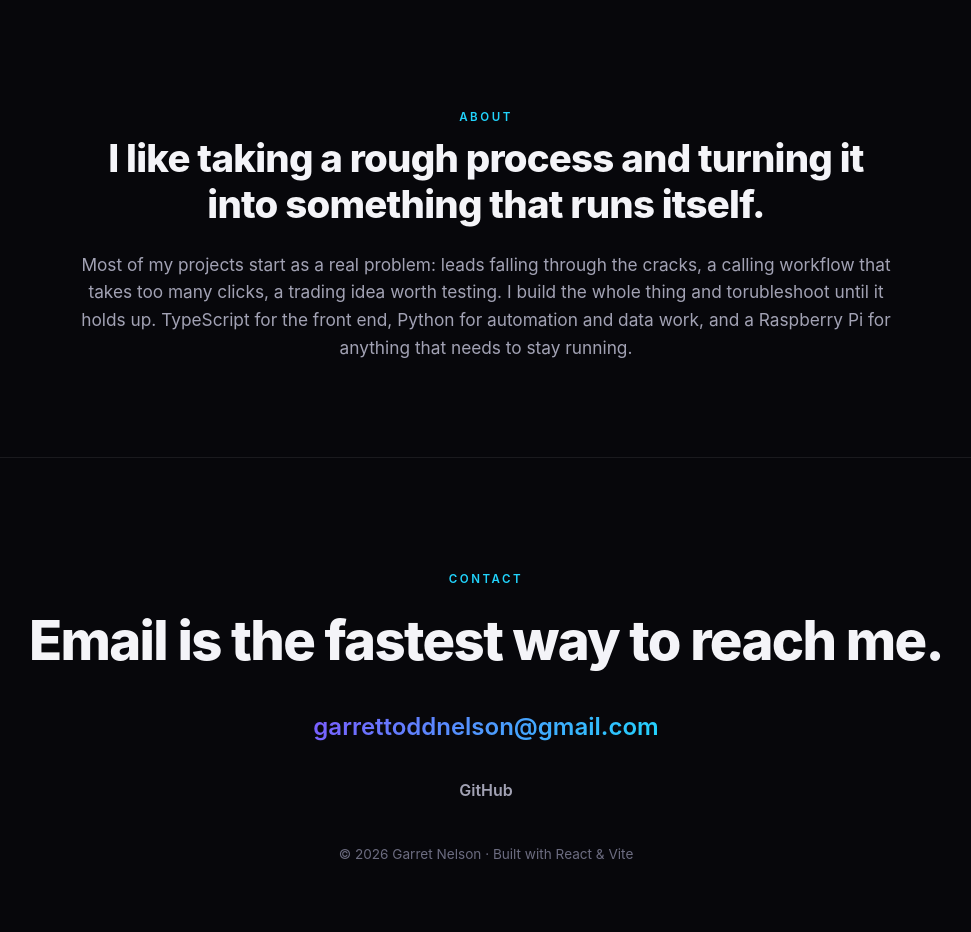
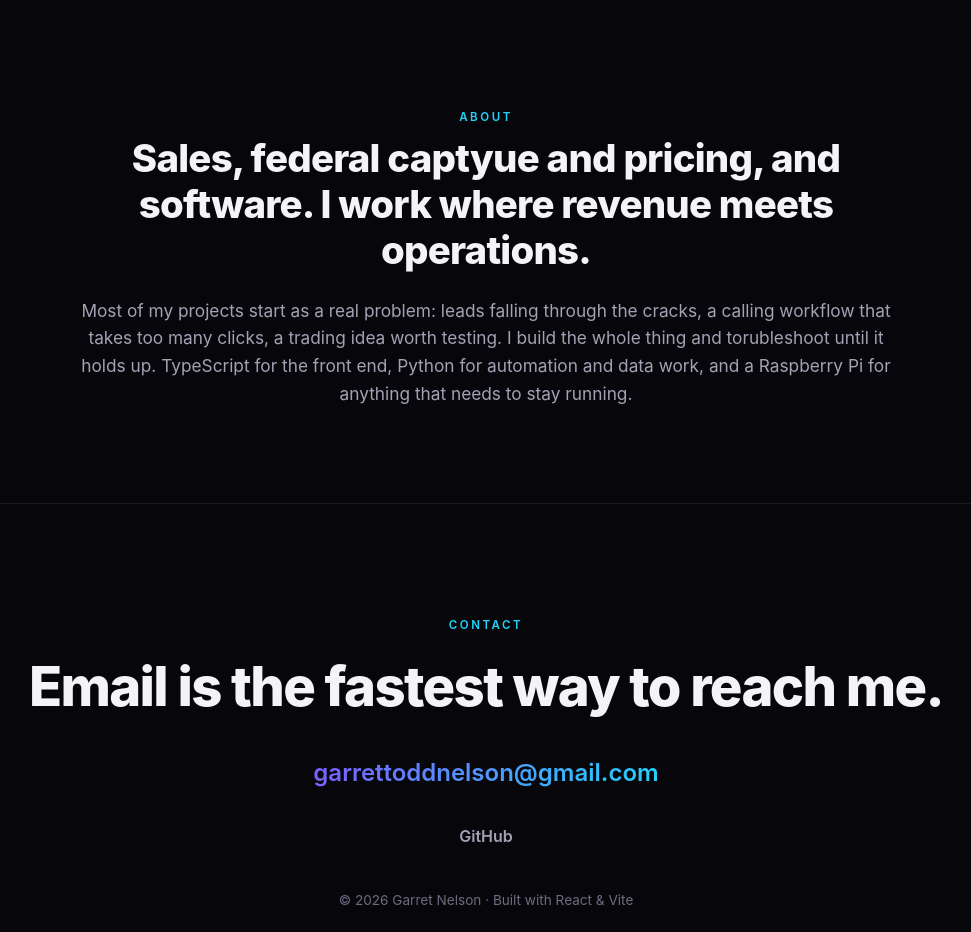
Before and after one commit to Garretn4/Portfolio, a React (Vite) app: page / in a window 1280 px wide. Shown: the part 2660-3592 px from the top of the page, without its empty margins (154-1125 px from the left). Built offline with nearby package versions, Linux system fonts and the light colour scheme.

Commit message:
Revise About section content
Updated the content of the About section to reflect new focus areas.

```diff
--- a/src/components/About.tsx
+++ b/src/components/About.tsx
@@ -7,7 +7,8 @@ export default function About() {
         <div className="about__inner">
           <p className="section-head__eyebrow">About</p>
           <h2 className="about__title">
-            I like taking a rough process and turning it into something that runs itself.
+           Sales, federal captyue and pricing, and software. I work where revenue meets operations.
+
           </h2>
           <p className="about__body">
             Most of my projects start as a real problem: leads falling through the cracks, a
```
